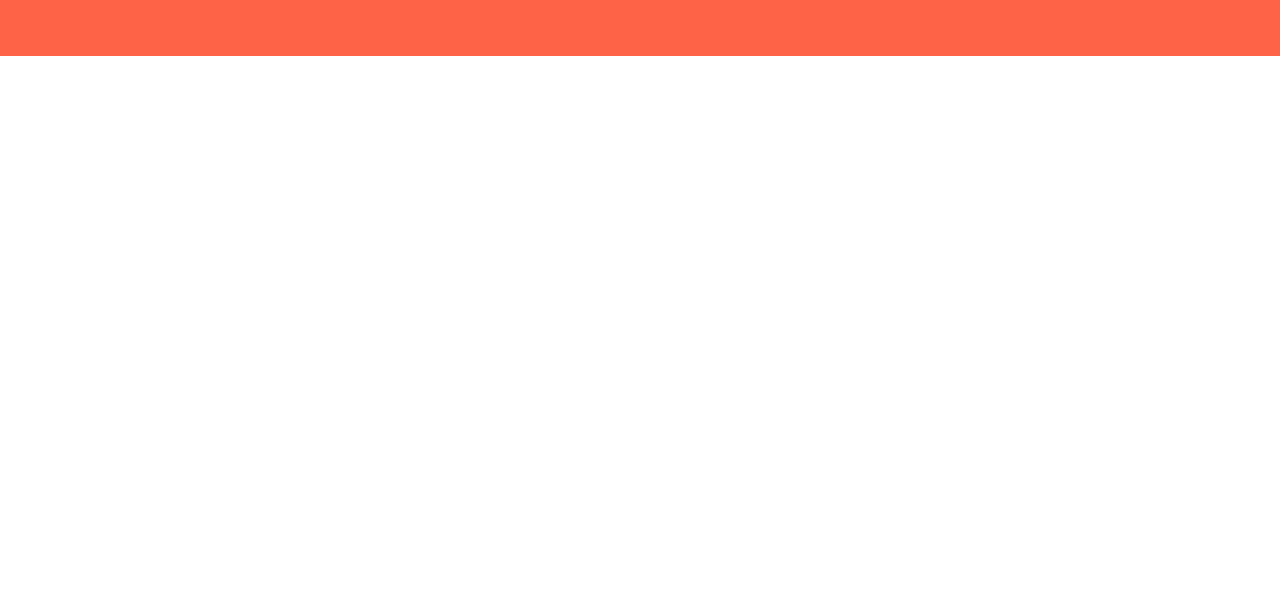
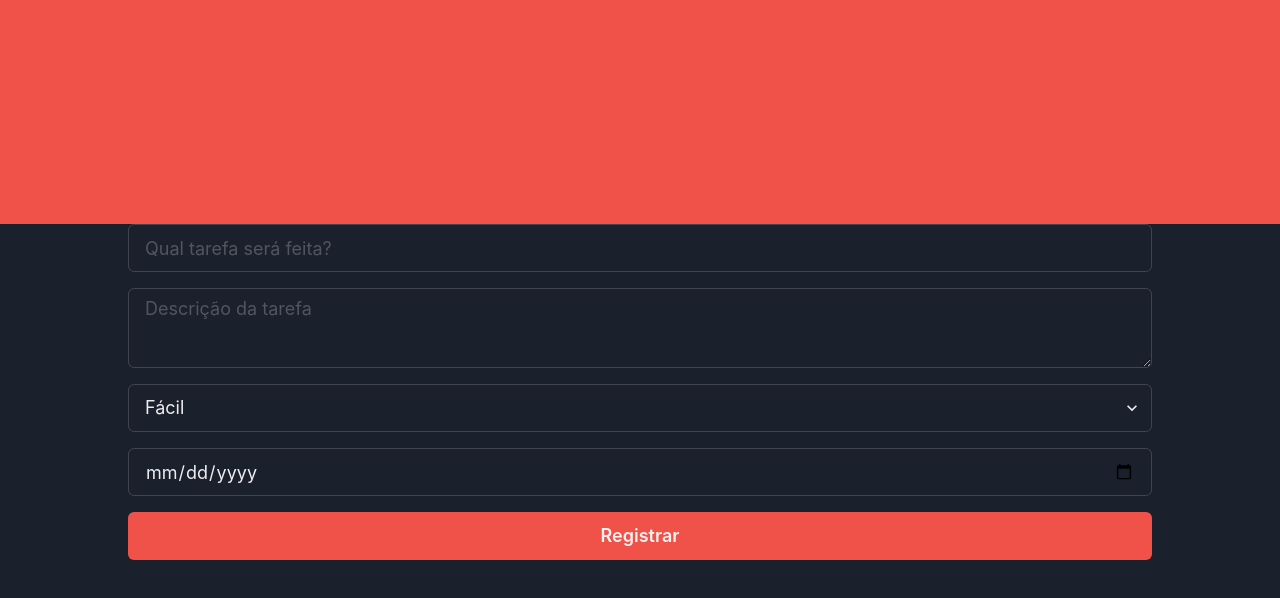
Before and after one commit to fscgustavo/game-task-react, a Next.js app: page / in a window 1280 px wide. Shown: the top 598 px of the page. Built offline with nearby package versions, Linux system fonts and the light colour scheme.

Commit message:
feat: configure initial theme and add new inputs

```diff
--- a/pages/_app.tsx
+++ b/pages/_app.tsx
@@ -3,6 +3,8 @@ import type { AppProps } from 'next/app';
 import { QueryClient, QueryClientProvider } from 'react-query';
 import { Hydrate } from 'react-query/hydration';
 import '../styles/globals.css';
+import { ChakraProvider } from '@chakra-ui/react';
+import theme from '../theme.config';
 
 function MyApp({ Component, pageProps }: AppProps) {
   const queryClientRef = useRef<QueryClient>();
@@ -11,11 +13,13 @@ function MyApp({ Component, pageProps }: AppProps) {
   }
 
   return (
-    <QueryClientProvider client={queryClientRef.current}>
-      <Hydrate state={pageProps.dehydratedState}>
-        <Component {...pageProps} />
-      </Hydrate>
-    </QueryClientProvider>
+    <ChakraProvider theme={theme}>
+      <QueryClientProvider client={queryClientRef.current}>
+        <Hydrate state={pageProps.dehydratedState}>
+          <Component {...pageProps} />
+        </Hydrate>
+      </QueryClientProvider>
+    </ChakraProvider>
   );
 }
 export default MyApp;
--- a/pages/index.tsx
+++ b/pages/index.tsx
@@ -1,6 +1,6 @@
 import Head from 'next/head';
-import { Box, IconButton } from '@chakra-ui/react';
-import { AddIcon } from '@chakra-ui/icons';
+import { Box } from '@chakra-ui/react';
+import { Form } from '../src/components/Form/Form';
 
 export default function Home() {
   return (
@@ -10,7 +10,10 @@ export default function Home() {
         <meta name="description" content="Sua vida no próximo nível" />
         <link rel="icon" href="/favicon.ico" />
       </Head>
-      <Box as="header" bg="tomato" width="100%" height={56}></Box>
+      <Box as="header" bg="primary" width="100%" height={56}></Box>
+      <Box as="main" maxWidth="1024px" marginInline="auto">
+        <Form />
+      </Box>
     </>
   );
 }
--- a/src/components/Form/Form.tsx
+++ b/src/components/Form/Form.tsx
@@ -1,21 +1,27 @@
-import { Box, Button, Input, Select } from '@chakra-ui/react';
+import { Button, Input, Select, Stack, Textarea } from '@chakra-ui/react';
 
 export function Form() {
   return (
-    <Box>
+    <form>
+      <Stack spacing={4}>
         <Input
           placeholder="Qual tarefa será feita?"
           aria-label="Digite o título da tarefa a ser feita"
           size="lg"
         />
-      <Select placeholder="Select option">
-        <option value="1">Fácil</option>
+        <Textarea placeholder="Descrição da tarefa" size="lg" />
+        <Select placeholder="Select option" size="lg">
+          <option value="1" selected>
+            Fácil
+          </option>
           <option value="2">Médio</option>
           <option value="3">Difícil</option>
         </Select>
-      <Button type="submit" colorScheme="teal" size="lg">
-        Button
+        <Input type="date" size="lg" />
+        <Button type="submit" bg="primary" size="lg">
+          Registrar
         </Button>
-    </Box>
+      </Stack>
+    </form>
   );
 }
--- /dev/null
+++ b/theme.config.ts
@@ -0,0 +1,13 @@
+import { extendTheme } from '@chakra-ui/react';
+
+const theme = {
+  config: {
+    initialColorMode: 'dark' as const,
+    useSystemColorMode: false,
+  },
+  colors: {
+    primary: '#F0524A',
+  },
+};
+
+export default extendTheme(theme);
```
Lines whose indentation alone changed are shown as unchanged.
